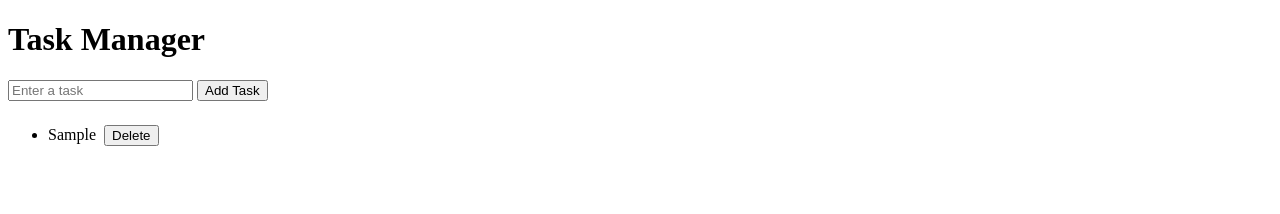
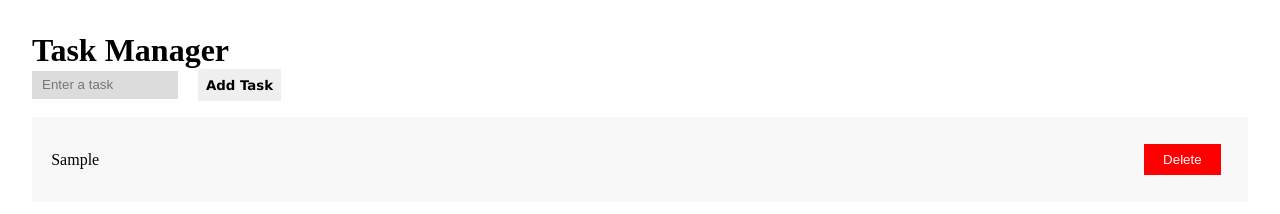
Before and after one commit to ArfanFahad/Task_Manager, a website: page frontend/index.html in a window 1280 px wide. Both pictures are taken after typing "Sample" into the empty fields and a click on the button "Add Task". Drawn offline with Linux system fonts and the light colour scheme.

Commit message:
style: add initial UI styling for better appearance, further improvements needed.

```diff
--- a/frontend/css/style.css
+++ b/frontend/css/style.css
@@ -1,5 +1,91 @@
+* {
+  margin: 0;
+  padding: 0;
+  box-sizing: border-box;
+}
 
 .completed {
-    text-decoration: line-through;
-    color: gray;
+  text-decoration: line-through;
+  color: gray;
 }
+
+body {
+  margin: 2rem;
+}
+
+#task-input-section {
+  display: flex;
+  align-items: center;
+  gap: 10px;
+  margin-bottom: 1rem;
+}
+
+.btn-style:hover,
+#addTaskBtn:hover {
+  background-color: rgb(16, 80, 133);
+  color: #f1f1f1;
+  transition: background 0.3s all;
+}
+
+.btn-style,
+#addTaskBtn {
+  padding: 0.4rem 0.5rem;
+  color: black;
+  border: none;
+  cursor: pointer;
+  transition-duration: 0.4s;
+  font-family: Verdana, Geneva, Tahoma, sans-serif;
+}
+
+.btn-style:not(:nth-child(2)) {
+  margin-top: 2rem;
+  margin-bottom: 2rem;
+  margin-left: 3rem;
+}
+
+/* input */
+#taskInput {
+  border: none;
+  background-color: gainsboro;
+  height: 1.8rem;
+  width: 12%;
+  padding-left: 10px;
+}
+
+#taskInput:hover {
+  outline: none;
+}
+
+#taskInput:focus-within {
+  outline: none;
+}
+
+/* addTaskBtn */
+#addTaskBtn {
+  margin-left: 10px;
+  height: 2rem;
+  font-weight: bold;
+}
+
+/* taskList */
+#taskList {
+  list-style: none;
+  padding: 0;
+}
+
+#taskList li {
+  display: flex;
+  align-items: center;
+  justify-content: space-between;
+  background: #f8f8f8;
+  padding: 1.2rem;
+  margin-bottom: 1.2rem;
+}
+
+#taskList li button {
+  background: red;
+  color: white;
+  border: none;
+  padding: 0.5rem 1.2rem;
+  cursor: pointer;
+}
```
